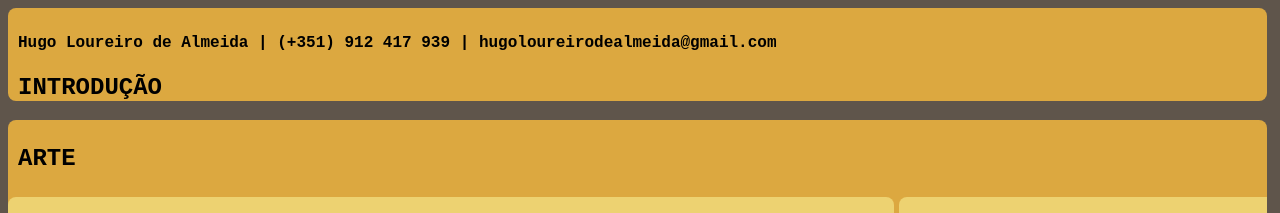
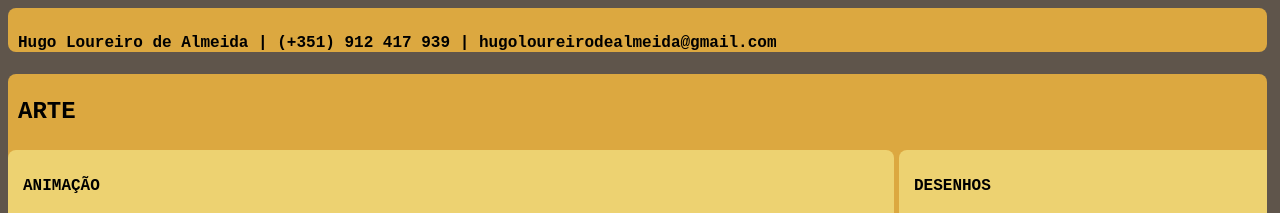
Before and after one commit to reversedumbrella/reversedumbrella.github.io, a plain HTML site: page index.html in a window 1280 px wide. Shown: the top 213 px of the page. Drawn offline with Linux system fonts and the light colour scheme.

Commit message:
Update index.html

```diff
--- a/index.html
+++ b/index.html
@@ -61,8 +61,6 @@
 <body>
     <div class="bloco">
         <h4>Hugo Loureiro de Almeida | (+351) 912 417 939 | hugoloureirodealmeida@gmail.com</h4>
-        <h2>INTRODUÇÃO</h2>
-
     </div>
     <div class="bloco">
         <h2>ARTE</h2>
```
